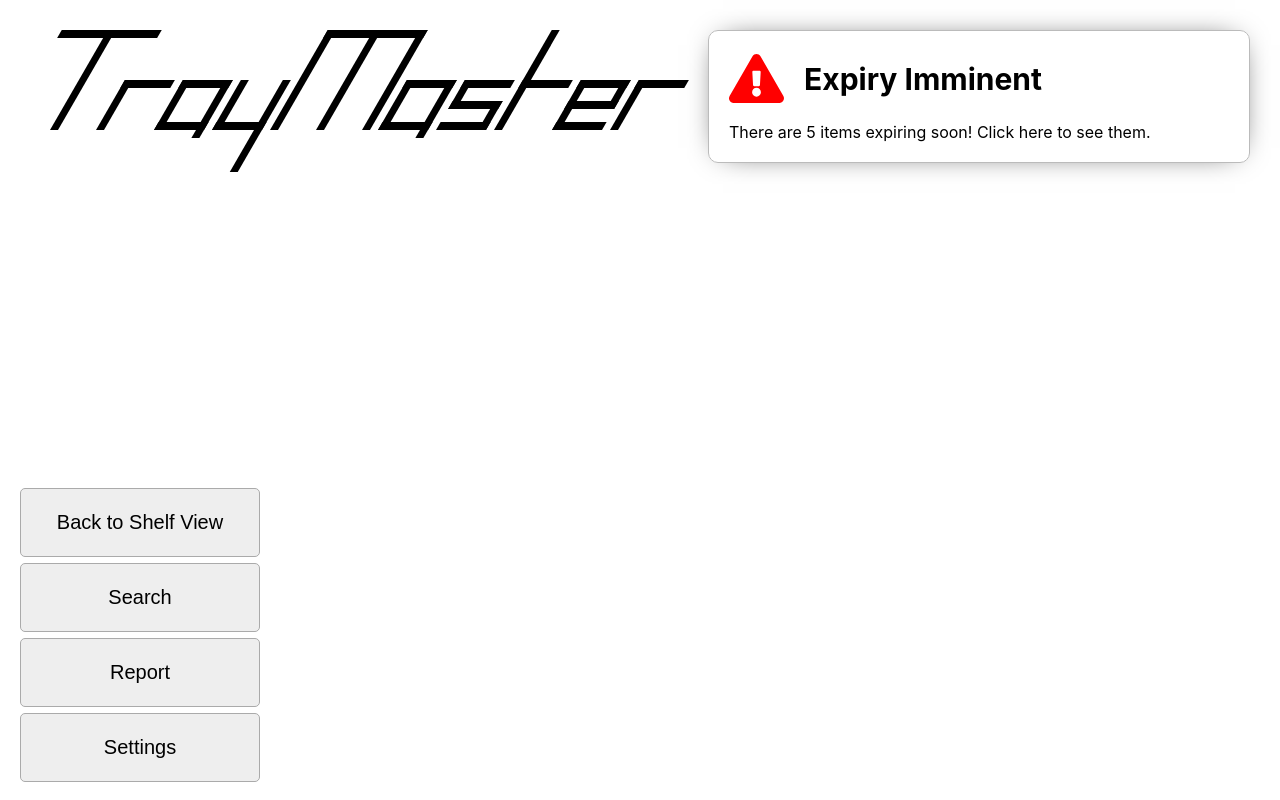
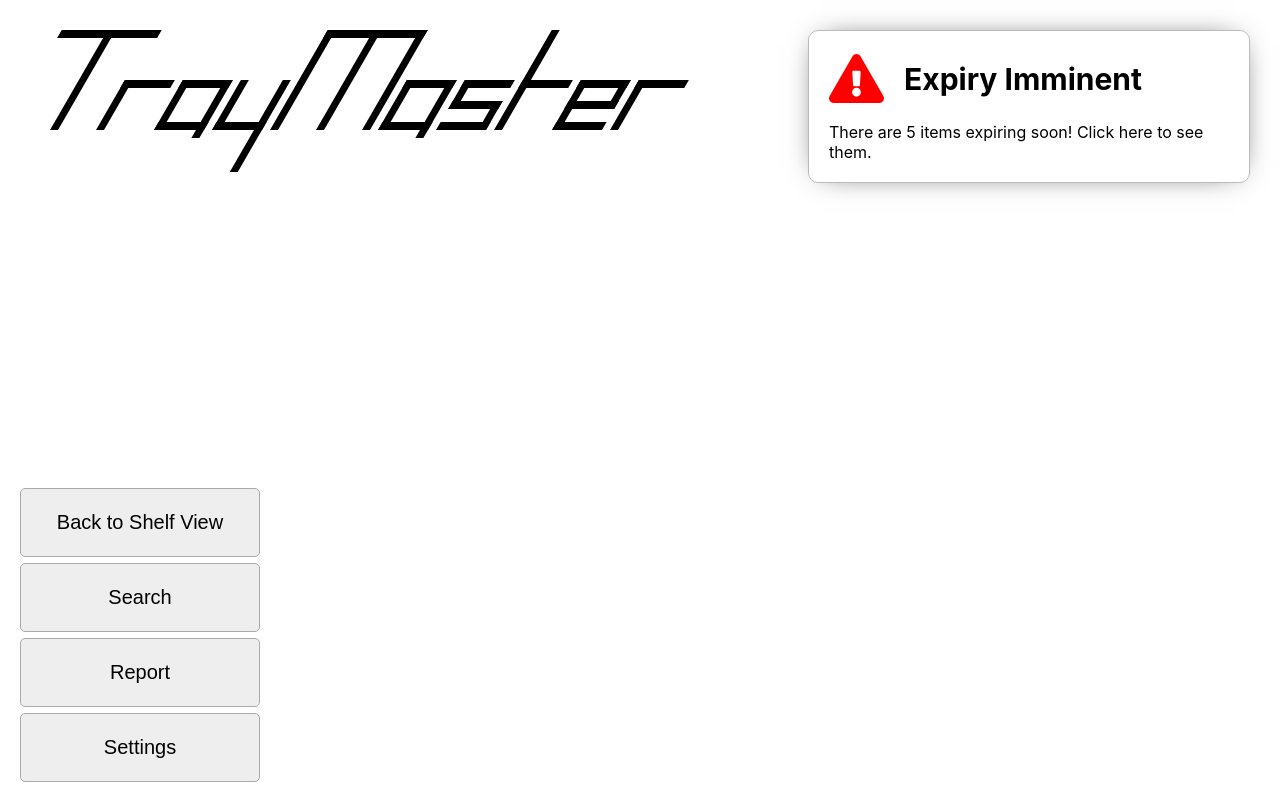
Before and after one commit to Kacper-Lubisz/TrayMaster, a React (Create React App) app: page /menu in a window 1280 px wide. Built offline with nearby package versions, Linux system fonts and the light colour scheme.

Commit message:
Clean up main menu styling and reduce alert width

```diff
--- a/src/styles/mainmenu.scss
+++ b/src/styles/mainmenu.scss
@@ -1,10 +1,6 @@
 //Main menu style sheet
 
 @import "./keyboard";
-
-.main-menu {
-
-}
 
 .menu-header {
   //shelfmaster text
@@ -28,7 +24,7 @@
 .alert {
   //container for the alert
   position: fixed;
-  width: 500px;
+  width: 400px;
   right: 30px;
   top: 30px;
   box-shadow: 0 0 30px -15px #000000;
```
